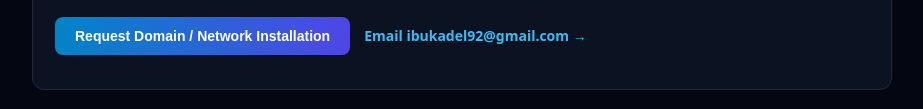
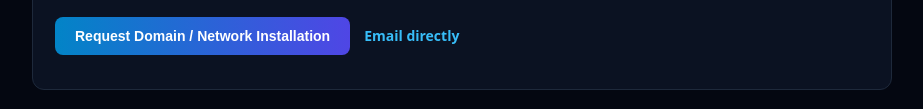
Before and after one commit to iadeleke/internet-equilibrium-as-a-service, a plain HTML site: page index.html in a window 1280 px wide. Shown: the part 614-723 px from the top of the page, without its empty margins (178-1101 px from the left). Drawn offline with Linux system fonts and the light colour scheme; no server answers.

Commit message:
fix(email): follow redirects for formsubmit delivery and update link text to Email directly

```diff
--- a/index.html
+++ b/index.html
@@ -50,7 +50,7 @@
       <textarea id="c-notes" rows="2" placeholder="Network scale or integration goals (optional)" style="margin-bottom:12px;"></textarea>
       <div style="display:flex;flex-wrap:wrap;gap:14px;align-items:center;">
         <button class="btn" onclick="submitInstall()">Request Domain / Network Installation</button>
-        <a id="direct-mail" href="mailto:ibukadel92@://gmail.com" onclick="prepMailto()" style="color:#38bdf8;font-size:14px;font-weight:700;text-decoration:none;">Email ibukadel92@gmail.com →</a>
+        <a id="direct-mail" href="mailto:ibukadel92@://gmail.com" onclick="prepMailto()" style="color:#38bdf8;font-size:14px;font-weight:700;text-decoration:none;">Email directly</a>
       </div>
       <div id="c-msg" style="margin-top:12px;font-size:13px;color:#38bdf8;"></div>
     </div>
```
